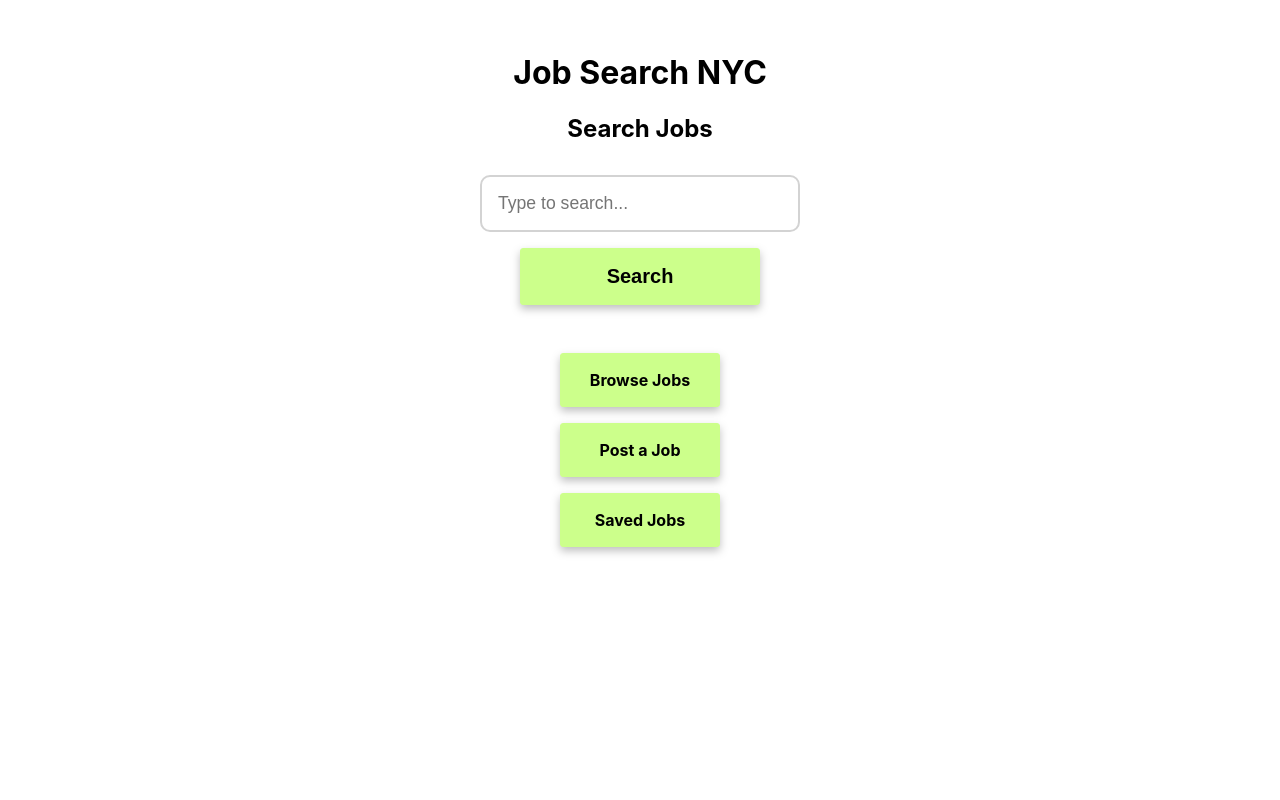
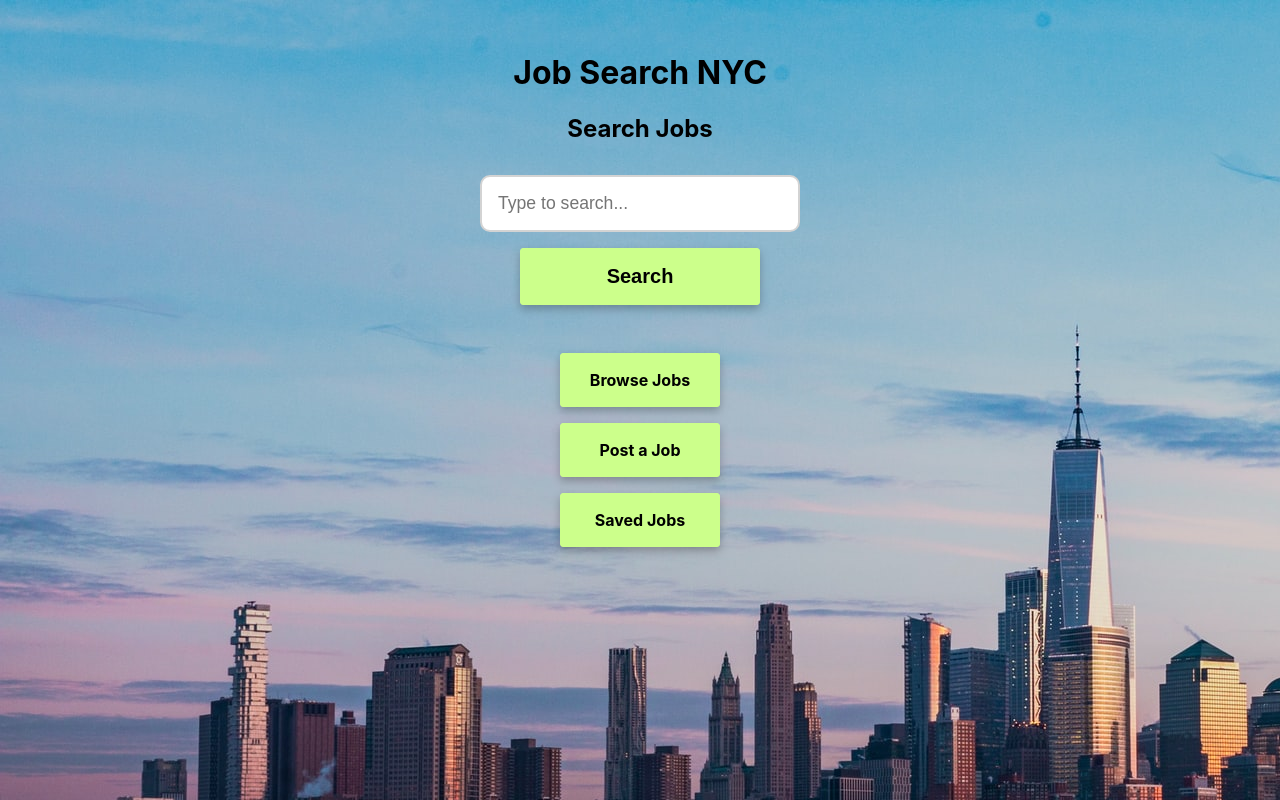
Before and after one commit to cisc-4800-group-6/nyc-jobs-finder, a React (Create React App) app: page / in a window 1280 px wide. Shown: the top 800 px of the page. Built offline with nearby package versions, Linux system fonts and the light colour scheme.

Commit message:
Update Home.css
insert background image and increase the height of class 'Home'

```diff
--- a/src/views/Home/Home.css
+++ b/src/views/Home/Home.css
@@ -1,5 +1,11 @@
+html{
+	background-color: #70bdd7;
+}
+
 .Home {
   padding: 2rem;
+  height: 60rem;
+  background-image: url("../../assets/home.jpg");
 }
 
 .Home-search {
```
